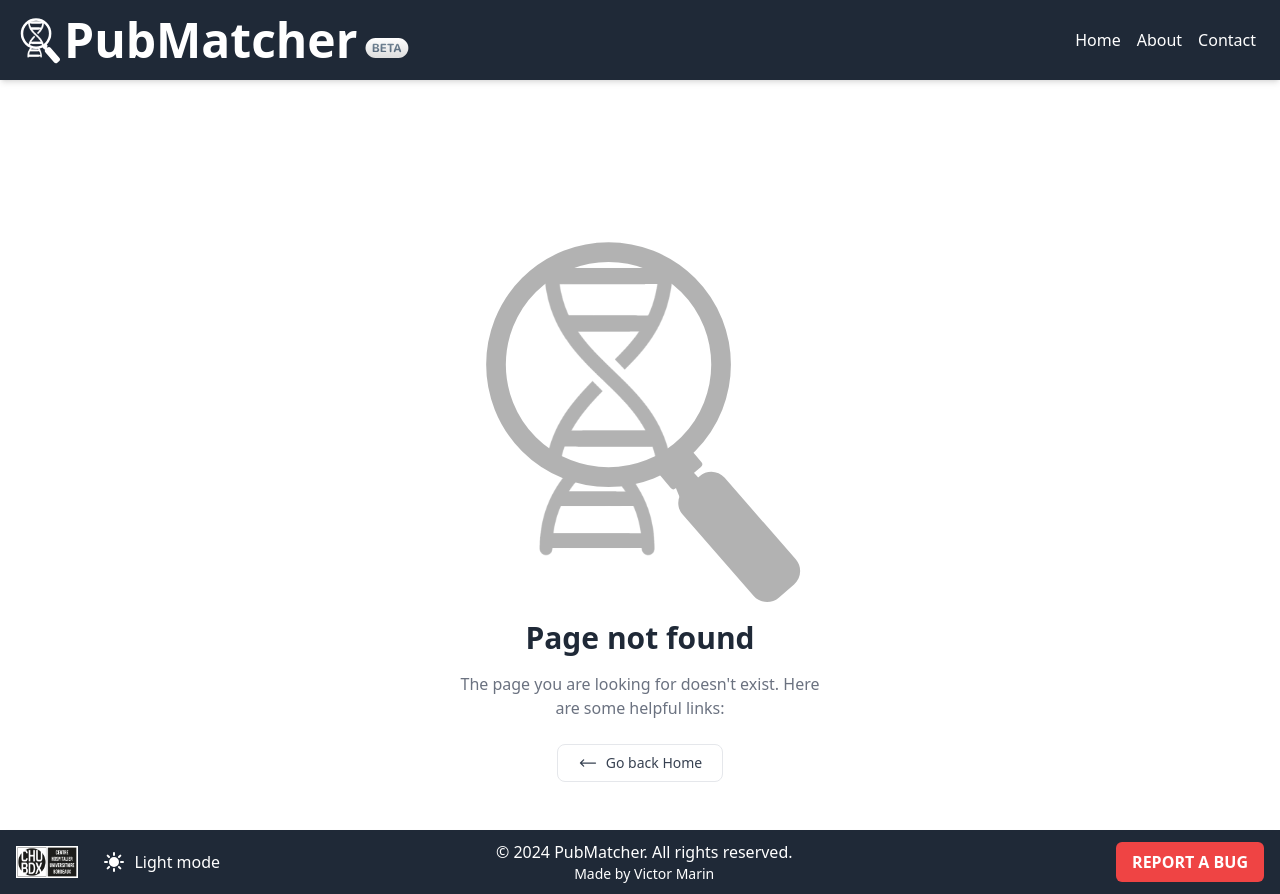
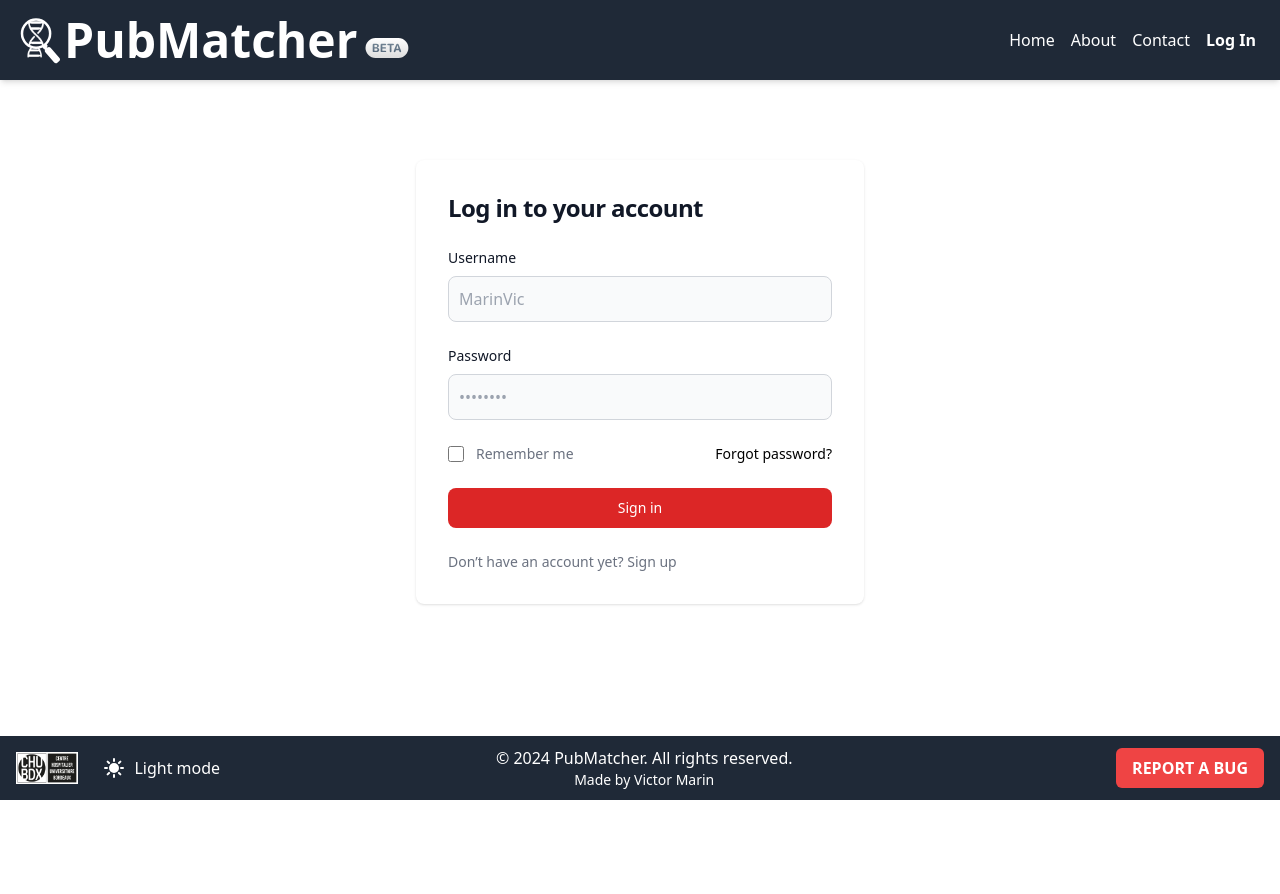
Before and after one commit to victormar1/PubMatcher, a Vue app: page /login in a window 1280 px wide. After the commit the page ends 800 px from the top, so only its background shows below. Built offline with nearby package versions, Linux system fonts and the light colour scheme; the HTML template or start-up script is replaced by a standard one.

Commit message:
feat: routes & pages

```diff
--- a/package.json
+++ b/package.json
@@ -21,6 +21,7 @@
     "nodemailer": "^6.9.16",
     "path": "^0.12.7",
     "pdfmake": "^0.2.15",
+    "pg": "^8.13.1",
     "postcss": "^8.4.49",
     "serve-favicon": "^2.5.0",
     "tailwindcss": "^3.4.15",
--- a/routes/router.js
+++ b/routes/router.js
@@ -7,6 +7,7 @@
 const reportbugController = require('../controllers/reportbugController');
 const exportpdfController = require('../controllers/exportpdfController');
 const extractgenesController = require('../controllers/extractgenesController');
+const registerController = require('../controllers/registerController');
 
 
 // Route pour la recherche
@@ -24,7 +25,6 @@
 // Route pour l'extraction de gènes
 router.get('/geneslist', extractgenesController.getGenesList);
 
-
 // Route root
 router.get('/', (req, res) => {
     res.render('index', { results: [], phenotypes: '' });
--- a/src/components/AppHeader.vue
+++ b/src/components/AppHeader.vue
@@ -36,7 +36,6 @@
               </linearGradient>
               </defs>
             </svg>
-
           </div>
 
         </router-link>
@@ -45,6 +44,7 @@
         <router-link to="/" class="text-white hover:text-blue-200 mx-2">Home</router-link>
         <router-link to="/about" class="text-white hover:text-blue-200 mx-2">About</router-link>
         <router-link to="/contact" class="text-white hover:text-blue-200 mx-2">Contact</router-link>
+        <router-link to="/login" class="text-white font-bold hover:text-blue-200 mx-2">Log In</router-link>
       </nav>
     </div>
   </header>
--- /dev/null
+++ b/src/components/LoginPage.vue
@@ -0,0 +1,47 @@
+<template>
+    <div class="flex flex-col items-center justify-center px-6 py-20 mx-auto ">
+        <div class="w-full bg-white rounded-lg shadow dark:border md:mt-0 sm:max-w-md xl:p-0 dark:bg-gray-800 dark:border-gray-700">
+            <div class="p-6 space-y-4 md:space-y-6 sm:p-8">
+                <h1 class="text-xl font-bold leading-tight tracking-tight text-gray-900 md:text-2xl dark:text-white">
+                    Log in to your account
+                </h1>
+                <form class="space-y-4 md:space-y-6" action="#">
+                    <div>
+                        <label for="username" class="block mb-2 text-sm font-medium text-gray-900 dark:text-white">Username</label>
+                        <input type="username" name="username" id="username" class="bg-gray-50 border border-gray-300 text-gray-900 rounded-lg focus:ring-primary-600 focus:border-primary-600 block w-full p-2.5 dark:bg-gray-700 dark:border-gray-600 dark:placeholder-gray-400 dark:text-white dark:focus:ring-blue-500 dark:focus:border-blue-500" placeholder="MarinVic" required="">
+                    </div>
+                    <div>
+                        <label for="password" class="block mb-2 text-sm font-medium text-gray-900 dark:text-white">Password</label>
+                        <input type="password" name="password" id="password" placeholder="••••••••" class="bg-gray-50 border border-gray-300 text-gray-900 rounded-lg focus:ring-primary-600 focus:border-primary-600 block w-full p-2.5 dark:bg-gray-700 dark:border-gray-600 dark:placeholder-gray-400 dark:text-white dark:focus:ring-blue-500 dark:focus:border-blue-500" required="">
+                    </div>
+                    <div class="flex items-center justify-between">
+                        <div class="flex items-start">
+                            <div class="flex items-center h-5">
+                                <input id="remember" aria-describedby="remember" type="checkbox" class="w-4 h-4 border border-gray-300 rounded bg-gray-50 focus:ring-3 focus:ring-primary-300 dark:bg-gray-700 dark:border-gray-600 dark:focus:ring-primary-600 dark:ring-offset-gray-800" required="">
+                            </div>
+                            <div class="ml-3 text-sm">
+                                <label for="remember" class="text-gray-500 dark:text-gray-300">Remember me</label>
+                            </div>
+                        </div>
+                        <a href="#" class="text-sm font-medium text-primary-600 hover:underline dark:text-primary-500">Forgot password?</a>
+                    </div>
+                    <button type="submit" class="w-full text-white bg-red-600 hover:bg-primary-700 focus:ring-4 focus:outline-none focus:ring-primary-300 font-medium rounded-lg text-sm px-5 py-2.5 text-center dark:bg-primary-600 dark:hover:bg-primary-700 dark:focus:ring-primary-800">Sign in</button>
+                    <p class="text-sm font-light text-gray-500 dark:text-gray-400">
+                        Don’t have an account yet? <a href="#" @click.prevent="SendToRegister" class="font-medium text-primary-600 hover:underline dark:text-primary-500">Sign up</a>
+                    </p>
+                </form>
+            </div>
+        </div>
+    </div>
+</template>
+
+<script>
+export default {
+name: 'LoginPage',
+methods:{
+        SendToRegister(){
+            this.$router.push('/register')
+        }
+    }
+};
+</script>
--- /dev/null
+++ b/src/components/RegisterPage.vue
@@ -0,0 +1,52 @@
+<template>
+    <div class="flex flex-col items-center justify-center px-6 py-20 mx-auto ">
+        <div class="w-full bg-white rounded-lg shadow dark:border md:mt-0 sm:max-w-md xl:p-0 dark:bg-gray-800 dark:border-gray-700">
+            <div class="p-6 space-y-4 md:space-y-6 sm:p-8">
+                <h1 class="text-xl font-bold leading-tight tracking-tight text-gray-900 md:text-2xl dark:text-white">
+                    Create an account
+                </h1>
+                <form class="space-y-4 md:space-y-6" action="#">
+                    <div>
+                        <label for="username" class="block mb-2 text-sm font-medium text-gray-900 dark:text-white">Username</label>
+                        <input type="username" name="username" id="username" placeholder="MarinVic" class="bg-gray-50 border border-gray-300 text-gray-900 text-sm rounded-lg focus:ring-primary-600 focus:border-primary-600 block w-full p-2.5 dark:bg-gray-700 dark:border-gray-600 dark:placeholder-gray-400 dark:text-white dark:focus:ring-blue-500 dark:focus:border-blue-500" required="">
+                    </div>
+                    <div>
+                        <label for="password" class="block mb-2 text-sm font-medium text-gray-900 dark:text-white">Password</label>
+                        <input type="password" name="password" id="password" placeholder="••••••••" class="bg-gray-50 border border-gray-300 text-gray-900 text-sm rounded-lg focus:ring-primary-600 focus:border-primary-600 block w-full p-2.5 dark:bg-gray-700 dark:border-gray-600 dark:placeholder-gray-400 dark:text-white dark:focus:ring-blue-500 dark:focus:border-blue-500" required="">
+                    </div>
+                    <div>
+                        <label for="institute" class="block mb-2 text-sm font-medium text-gray-900 dark:text-white">Institute</label>
+                        <input type="institute" name="institute" id="institute" placeholder="CHU bordeaux" class="bg-gray-50 border border-gray-300 text-gray-900 text-sm rounded-lg focus:ring-primary-600 focus:border-primary-600 block w-full p-2.5 dark:bg-gray-700 dark:border-gray-600 dark:placeholder-gray-400 dark:text-white dark:focus:ring-blue-500 dark:focus:border-blue-500" required="">
+                    </div>
+                    <div>
+                        <label for="email" class="block mb-2 text-sm font-medium text-gray-900 dark:text-white">Your email</label>
+                        <input type="email" name="email" id="email" class="bg-gray-50 border border-gray-300 text-gray-900 text-sm rounded-lg focus:ring-primary-600 focus:border-primary-600 block w-full p-2.5 dark:bg-gray-700 dark:border-gray-600 dark:placeholder-gray-400 dark:text-white dark:focus:ring-blue-500 dark:focus:border-blue-500" placeholder="name@chu-bordeaux.com" required="">
+                    </div>
+                    <div class="flex items-start">
+                        <div class="flex items-center h-5">
+                            <input id="terms" aria-describedby="terms" type="checkbox" class="w-4 h-4 border border-gray-300 rounded bg-gray-50 focus:ring-3 focus:ring-primary-300 dark:bg-gray-700 dark:border-gray-600 dark:focus:ring-primary-600 dark:ring-offset-gray-800" required="">
+                        </div>
+                        <div class="ml-3 text-sm">
+                            <label for="terms" class="font-light text-gray-500 dark:text-gray-300">I accept the <a class="font-medium text-primary-600 hover:underline dark:text-primary-500" href="#">Terms and Conditions</a></label>
+                        </div>
+                    </div>
+                    <button type="submit" class="w-full text-white bg-red-600 hover:bg-primary-700 focus:ring-4 focus:outline-none focus:ring-primary-300 font-medium rounded-lg text-sm px-5 py-2.5 text-center dark:bg-primary-600 dark:hover:bg-primary-700 dark:focus:ring-primary-800">Create an account</button>
+                    <p class="text-sm font-light text-gray-500 dark:text-gray-400">
+                        Already have an account? <a href="#" @click="SendToLogin" class="font-medium text-primary-600 hover:underline dark:text-primary-500">Login here</a>
+                    </p>
+                </form>
+            </div>
+        </div>
+    </div>
+</template>
+
+<script>
+export default {
+name: 'RegisterPage',
+methods:{
+        SendToLogin(){
+            this.$router.push('/login')
+        }
+    }
+};
+</script>
--- a/src/main.js
+++ b/src/main.js
@@ -17,10 +17,3 @@
   }, router)
   .use(FloatingVue)
   .mount('#app');
-
-  event('test_event', {
-    category: 'Debug',
-    label: 'Test depuis localhost',
-    value: 1,
-    debug_mode: true,
-  });
--- a/src/router.js
+++ b/src/router.js
@@ -5,27 +5,28 @@
 import ContactPage from './components/ContactPage.vue';
 import SearchModule from './components/SearchModule.vue';
 import PageNotFound from './components/PageNotFound.vue';
+import LoginPage from './components/LoginPage.vue';
+import RegisterPage from './components/RegisterPage.vue';
 
 
 const routes = [
   { path: '/', component: HomePage },
   { path: '/about', component: AboutPage },
   { path: '/contact', component: ContactPage },
-  {
-    path: '/search',
+  {path: '/search',
     component: SearchModule, //enfer
     props: route => ({
         genes: route.query.genes ? route.query.genes.split(',') : [],
-        phenotypes: route.query.phenotypes ? route.query.phenotypes.split(',') : [],
-    }),
+        phenotypes: route.query.phenotypes ? route.query.phenotypes.split(',') : [],}),},
+  {path: '/login', component: LoginPage},
+  {path: '/register', component: RegisterPage},
 
-},
 
-//Route de secours
-{
-  path: '/:pathMatch(.*)*',
-  component: PageNotFound,
-},
+  //Route de secours
+  {
+    path: '/:pathMatch(.*)*',
+    component: PageNotFound,
+  },
 ];
 
 const router = createRouter({
```
Also changed, not shown: controllers/registerController.js (added, +23 -0 lines), models/db.js (added, +13 -0 lines), 1 other file (tests, documents, lock files or other folders).
